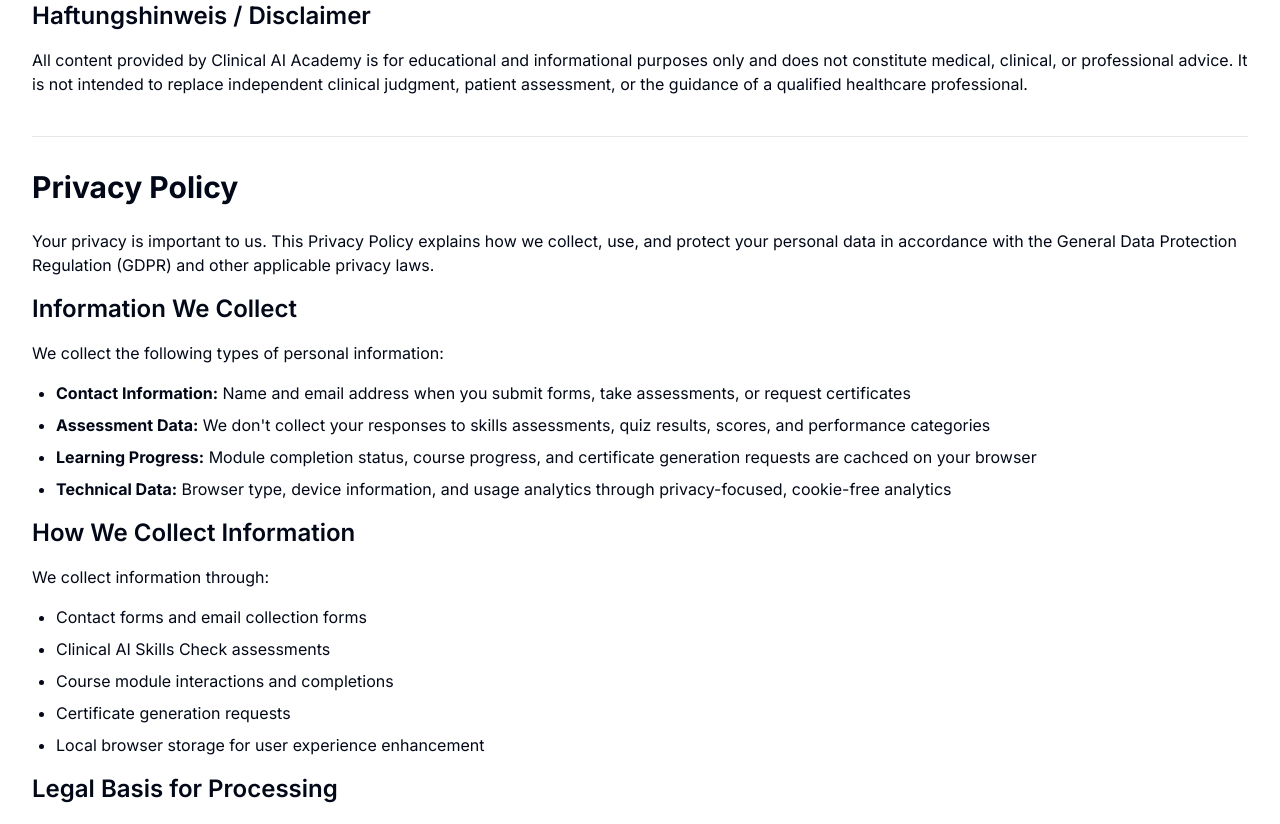
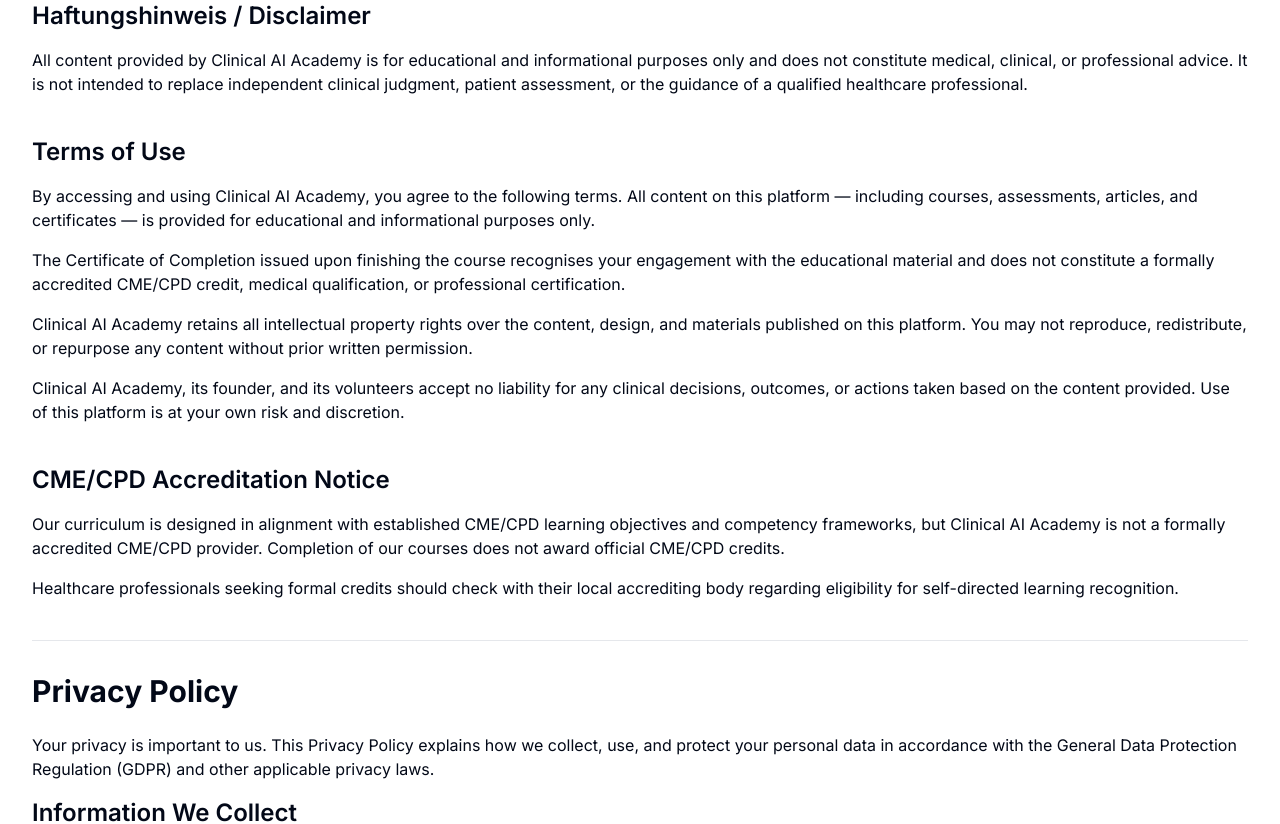
Before and after one commit to anazz-dev/ai-healthcare-learn, a Next.js app: page /privacy in a window 1280 px wide. Shown: the part 440-1264 px from the top of the page. Built offline with nearby package versions, Linux system fonts and the light colour scheme.

Commit message:
update privacy with terms of use

```diff
--- a/src/app/privacy/page.tsx
+++ b/src/app/privacy/page.tsx
@@ -34,6 +34,45 @@ const PrivacyPolicyPage: React.FC = () => {
         </p>
       </div>
 
+      {/* TERMS OF USE */}
+      <div className="space-y-4 mb-10">
+        <h2 className="text-2xl font-semibold mb-3">Terms of Use</h2>
+        <p>
+          By accessing and using Clinical AI Academy, you agree to the following terms. All content on
+          this platform — including courses, assessments, articles, and certificates — is provided for
+          educational and informational purposes only.
+        </p>
+        <p>
+          The Certificate of Completion issued upon finishing the course recognises your engagement with
+          the educational material and does not constitute a formally accredited CME/CPD credit, medical
+          qualification, or professional certification.
+        </p>
+        <p>
+          Clinical AI Academy retains all intellectual property rights over the content, design, and
+          materials published on this platform. You may not reproduce, redistribute, or repurpose any
+          content without prior written permission.
+        </p>
+        <p>
+          Clinical AI Academy, its founder, and its volunteers accept no liability for any clinical
+          decisions, outcomes, or actions taken based on the content provided. Use of this platform is
+          at your own risk and discretion.
+        </p>
+      </div>
+
+      {/* CME/CPD CLARIFICATION */}
+      <div className="space-y-4 mb-10">
+        <h2 className="text-2xl font-semibold mb-3">CME/CPD Accreditation Notice</h2>
+        <p>
+          Our curriculum is designed in alignment with established CME/CPD learning objectives and
+          competency frameworks, but Clinical AI Academy is not a formally accredited CME/CPD provider.
+          Completion of our courses does not award official CME/CPD credits.
+        </p>
+        <p>
+          Healthcare professionals seeking formal credits should check with their local accrediting body
+          regarding eligibility for self-directed learning recognition.
+        </p>
+      </div>
+
       <hr className="my-8 border-gray-200" />
 
       {/* PRIVACY POLICY */}
@@ -49,7 +88,7 @@ const PrivacyPolicyPage: React.FC = () => {
         </p>
         <ul className="list-disc ml-6 space-y-2">
           <li><strong>Contact Information:</strong> Name and email address when you submit forms, take assessments, or request certificates</li>
-          <li><strong>Assessment Data:</strong> We don't collect your responses to skills assessments, quiz results, scores, and performance categories</li>
+          <li><strong>Assessment Data:</strong> Your responses to skills assessments and quizzes are processed locally in your browser to generate your personalised results. We do not store or collect your individual answers on our servers. Only aggregated, anonymised usage data may be collected to improve the platform.</li>
           <li><strong>Learning Progress:</strong> Module completion status, course progress, and certificate generation requests are cachced on your browser </li>
           <li><strong>Technical Data:</strong> Browser type, device information, and usage analytics through privacy-focused, cookie-free analytics</li>
         </ul>
```
